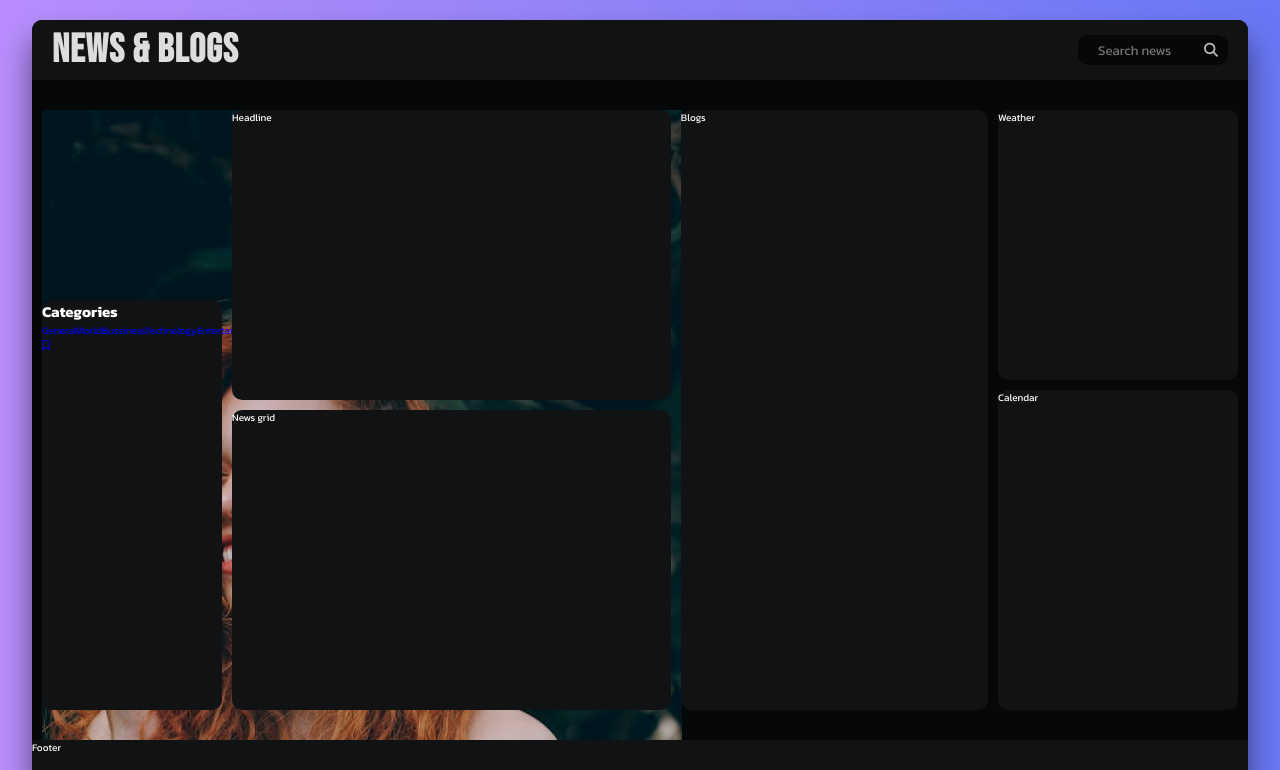
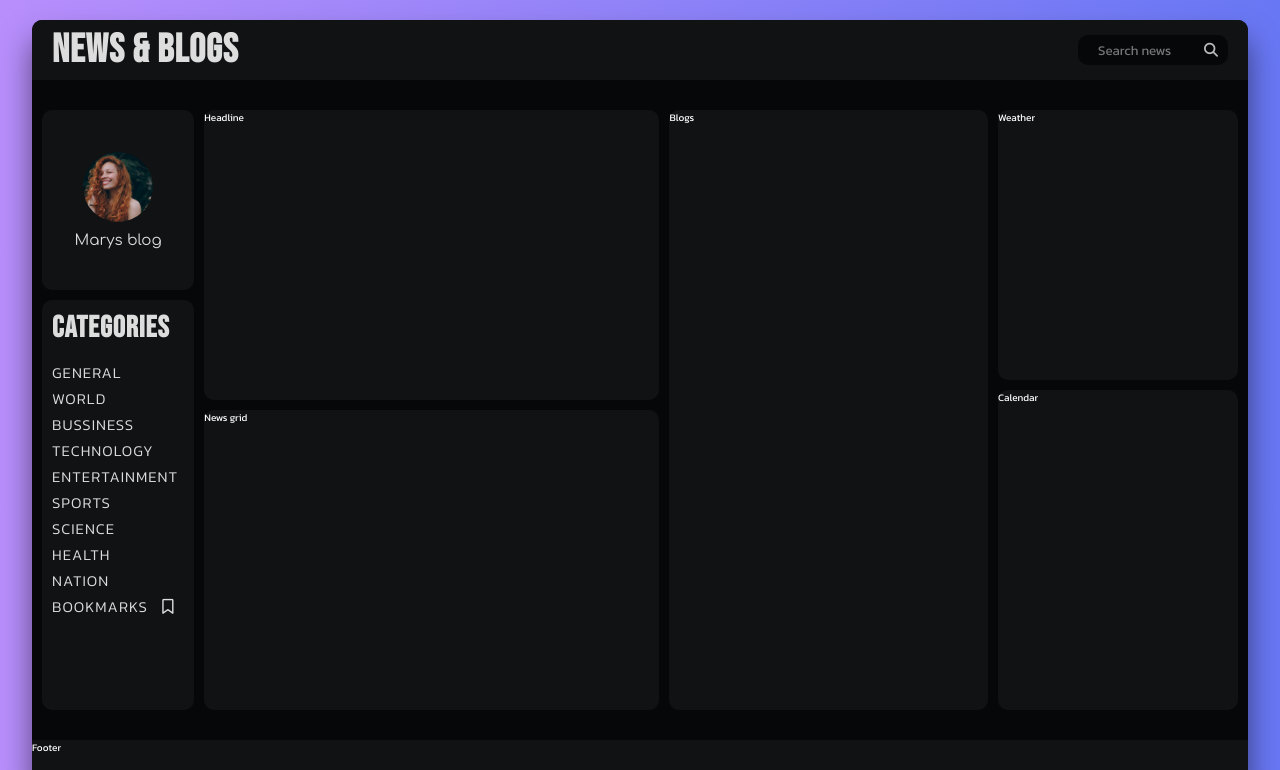
Before and after one commit to neuromagus/news_and_blogs, a React (Vite) app: page / in a window 1280 px wide. Shown: the top 770 px of the page. Built offline with nearby package versions, Linux system fonts and the light colour scheme.

Commit message:
added styles for left side (navlink and user)

```diff
--- a/src/Components/navbar.css
+++ b/src/Components/navbar.css
@@ -1,5 +1,5 @@
 .navbar {
-    width: 18rem;
+    width: 16rem;
     height: 100%;
     display: flex;
     flex-direction: column;
@@ -11,6 +11,25 @@
     height: 30%;
     background-color: #111214;
     border-radius: 1rem;
+    display: flex;
+    flex-direction: column;
+    justify-content: center;
+    align-items: center;
+    row-gap: 1rem;
+    cursor: pointer;
+}
+
+.user img {
+    width: 7rem;
+    aspect-ratio: 1;
+    object-fit: cover;
+    border-radius: 50%;
+}
+
+.user p {
+    font-family: "Comfortaa", sans-sherif;
+    font-size: 1.5rem;
+    color: #ddd;
 }
 
 .categories {
@@ -18,4 +37,35 @@
     height: calc(70% - 1rem);
     background-color: #111214;
     border-radius: 1rem;
+    display: flex;
+    flex-direction: column;
+    row-gap: 1rem;
+    padding: 1rem;
 }
+
+.nav-heading {
+    font-family: "Bebas Neue", sans-sherif;
+    font-size: clamp(1.5rem, 2.5cqi, 3rem);
+    color: #ddd;
+    letter-spacing: .1rem;
+    margin-bottom: 0.5rem;
+}
+
+.nav-links {
+    display: flex;
+    flex-direction: column;
+    row-gap: 0.3rem;
+}
+
+.navlink {
+    font-size: 1.5rem;
+    font-weight: 300;
+    color: #ddd;
+    text-transform: uppercase;
+    letter-spacing: .1rem;
+}
+
+.navlink i {
+    font-size: 1.5rem;
+    margin-left: 1rem;
+}
```
